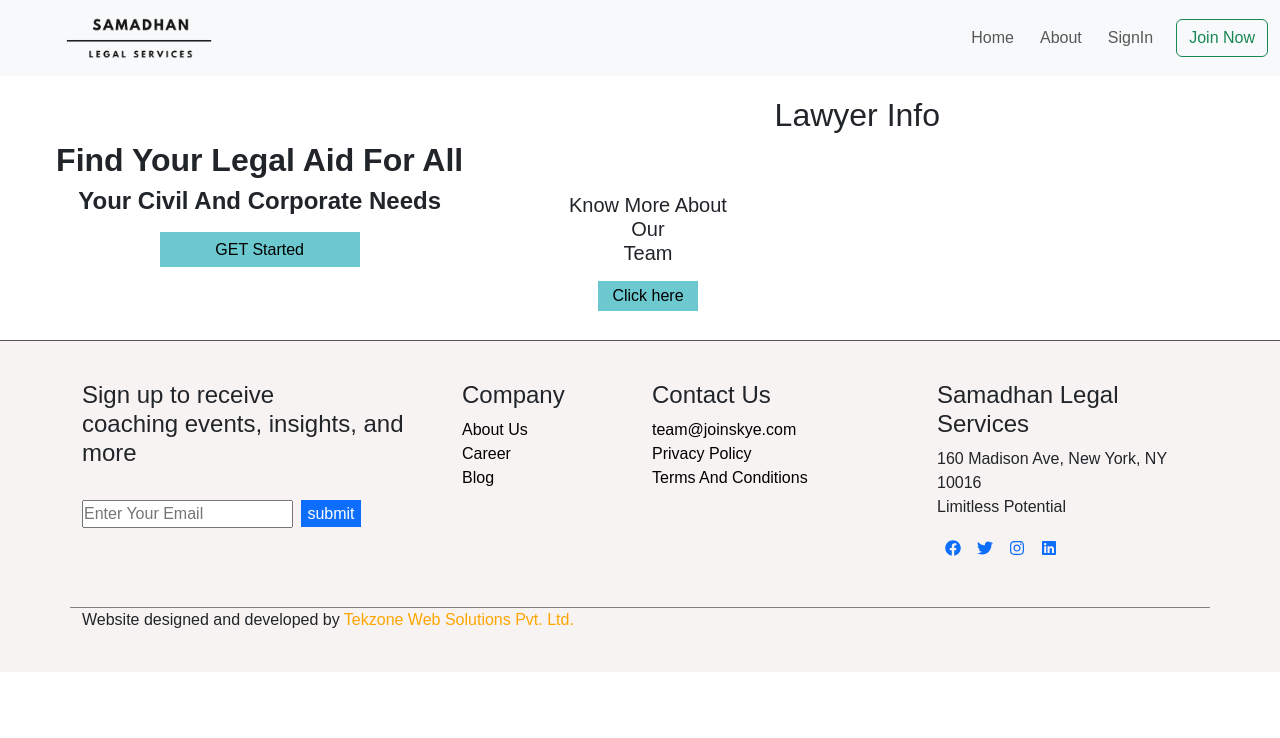
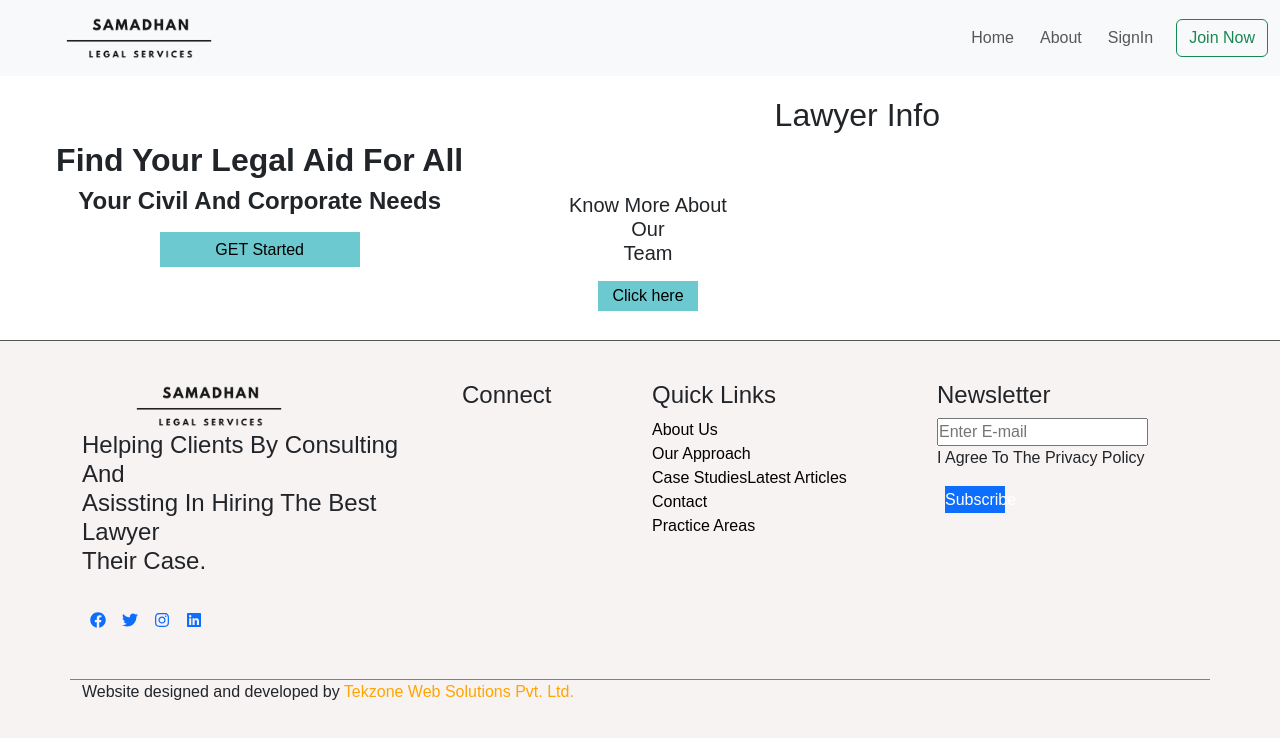
Before and after one commit to snikhileha/samadhan_legal_frontend, a React (Create React App) app: page / in a window 1280 px wide. Shown: the top 738 px of the page. Built offline with nearby package versions, Linux system fonts and the light colour scheme; no server answers.

Commit message:
footer update

```diff
--- a/src/Component/Footer.js
+++ b/src/Component/Footer.js
@@ -2,6 +2,7 @@ import React from 'react';
 import '../Styles/Footer.css';
 import { Link } from 'react-router-dom';
 import { FaLinkedin, FaFacebook, FaInstagram, FaTwitter } from 'react-icons/fa';
+import slsLogo from '../Images/companyLogo.png'
 
 //
 const Footer = () => {
@@ -12,37 +13,48 @@ const Footer = () => {
 
                     <div className="row">
                         <div className="widget col-sm-4 col-md-4">
-                            <h4>Sign up to receive<br />coaching events, insights, and more</h4><br />
-                            <input type="text" placeholder='Enter Your Email' />
-                            <button type="submit" className='bg-primary mx-2'
-                            style={{"border":"none","color":"white","width":"60px","height":"27px"}}>submit</button>
+                            <img src={slsLogo} style={{ 'height': '50px', "width": 'auto', "marginLeft": '50px' }} alt='compnyLogo' />
+                            <h4>Helping Clients By Consulting And<br /> Asissting In Hiring The Best Lawyer <br /> Their Case.</h4><br />
+                            <Link to="/#"><FaFacebook className='mx-2' /></Link>
+                            <Link to="/#"><FaTwitter className='mx-2' /></Link>
+                            <Link to="/#"><FaInstagram className='mx-2' /></Link>
+                            <Link to="/#"><FaLinkedin className='mx-2' /></Link>
+
                         </div>
                         <div className="widget col-sm-4 col-md-2">
-                            <h4>Company</h4>
-                            <Link to="/#" style={{ "textDecoration": "none", "color": "black" }}>About Us</Link><br />
+                            <h4>Connect</h4>
+                            {/* <Link to="/#" style={{ "textDecoration": "none", "color": "black" }}>About Us</Link><br />
                             <Link to="/#" style={{ "textDecoration": "none", "color": "black" }}>Career</Link><br />
-                            <Link to="/#" style={{ "textDecoration": "none", "color": "black" }}>Blog</Link>
+                            <Link to="/#" style={{ "textDecoration": "none", "color": "black" }}>Blog</Link> */}
                         </div>
                         <div className="widget col-sm-4 col-md-3">
-                            <h4>Contact Us</h4>
-                            <Link to="/#" style={{ "textDecoration": "none", "color": "black" }}>team@joinskye.com</Link><br />
-                            <Link to="/#" style={{ "textDecoration": "none", "color": "black" }}>Privacy Policy</Link><br />
-                            <Link to="/#" style={{ "textDecoration": "none", "color": "black" }}>Terms And Conditions</Link>
+                            <h4>Quick Links</h4>
+                            <Link to="/#" style={{ "textDecoration": "none", "color": "black" }}>About Us</Link><br />
+                            <Link to="/#" style={{ "textDecoration": "none", "color": "black" }}>Our Approach</Link><br />
+                            <Link to="/#" style={{ "textDecoration": "none", "color": "black" }}>Case Studies</Link>
+                            <Link to="/#" style={{ "textDecoration": "none", "color": "black" }}>Latest Articles</Link><br />
+                            <Link to="/#" style={{ "textDecoration": "none", "color": "black" }}>Contact</Link><br />
+                            <Link to="/#" style={{ "textDecoration": "none", "color": "black" }}>Practice Areas</Link>
                         </div>
                         <div className="widget col-sm-4 col-md-3">
-                            <h4>Samadhan Legal Services</h4>
-                            <p>160 Madison Ave, New York, NY 10016<br />Limitless Potential</p>
-                            <Link to="/#"><FaFacebook className='mx-2'/></Link>
+                            <h4>Newsletter</h4>
+                            <input type="text" required placeholder='Enter E-mail' />
+
+                            <p>I Agree To The Privacy Policy</p>
+
+                            <button type="submit" className='bg-primary mx-2'
+                                style={{ "border": "none", "color": "white", "width": "60px", "height": "27px" }}>Subscribe</button>
+                            {/* <Link to="/#"><FaFacebook className='mx-2'/></Link>
                             <Link to="/#"><FaTwitter className='mx-2'/></Link>
                             <Link to="/#"><FaInstagram className='mx-2'/></Link>
-                            <Link to="/#"><FaLinkedin className='mx-2'/></Link>
+                            <Link to="/#"><FaLinkedin className='mx-2'/></Link> */}
 
                         </div>
 
 
                     </div><br /><br />
 
-                    <div className="row" style={{"borderTop":"1px solid gray"}}>
+                    <div className="row" style={{ "borderTop": "1px solid gray" }}>
                         <div className="copyright col-md-8">
                             Website designed and developed by <Link to="http://www.tekzoneweb.com" style={{ "textDecoration": "none", "color": "orange" }}>Tekzone Web Solutions Pvt. Ltd.</Link>
                         </div>
```
Also changed, not shown: src/Component/Menubar.js (+10 -8 lines).
